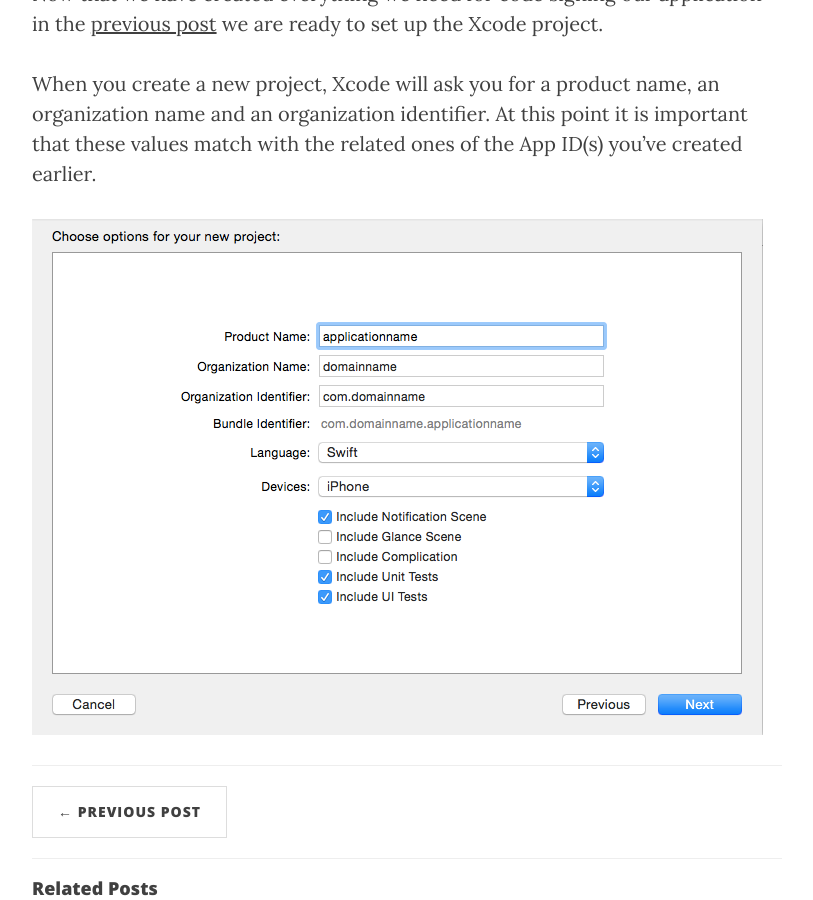
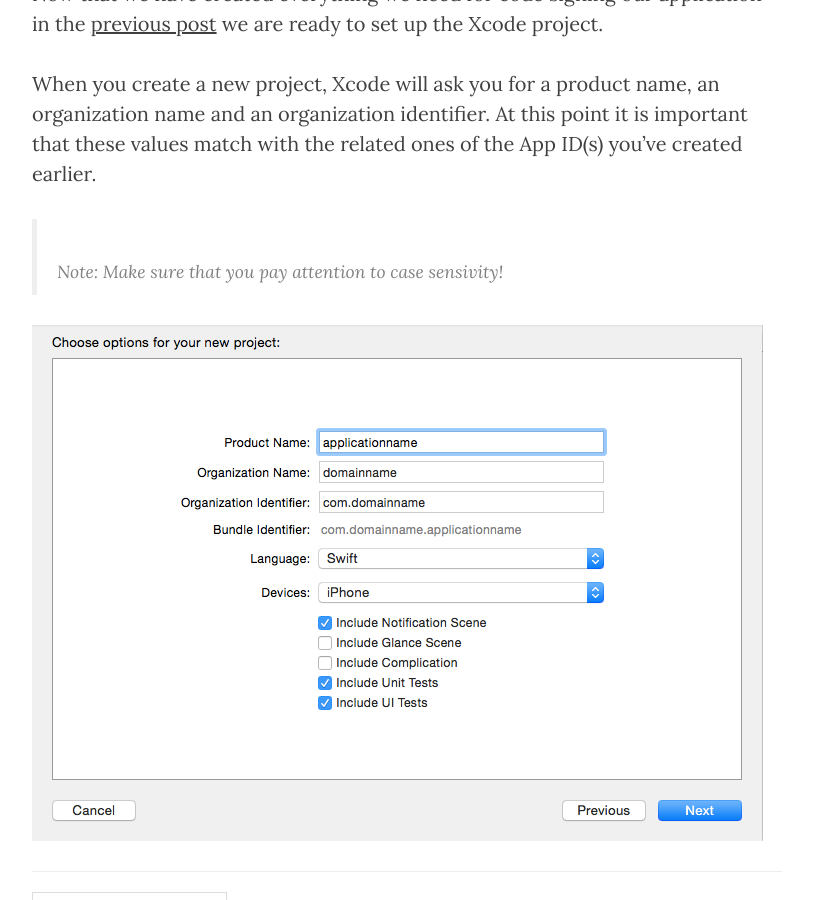
Before and after one commit to ciforios/ciforios.github.io, a Jekyll site: the page built from _posts/2015-05-10-Setting-Up-Xcode.markdown, in a window 1280 px wide and 900 px high, scrolled down 574 px. Shown: the whole window, without its empty margins (233-1046 px from the left). Built offline with Jekyll 4.4.1, drawn with Linux system fonts in a browser that asks for light colours; nearby versions of some CDN libraries; Markdown is read by kramdown in place of the engine named in the settings.

Commit message:
added content

```diff
--- a/_posts/2015-05-10-Setting-Up-Xcode.markdown
+++ b/_posts/2015-05-10-Setting-Up-Xcode.markdown
@@ -11,4 +11,6 @@
 
 When you create a new project, Xcode will ask you for a product name, an organization name and an organization identifier. At this point it is important that these values match with the related ones of the App ID(s) you've created earlier.
 
+>Note: Make sure that you pay attention to case sensivity!
+
 ![image](/img/xcode-create-project.png)
```
